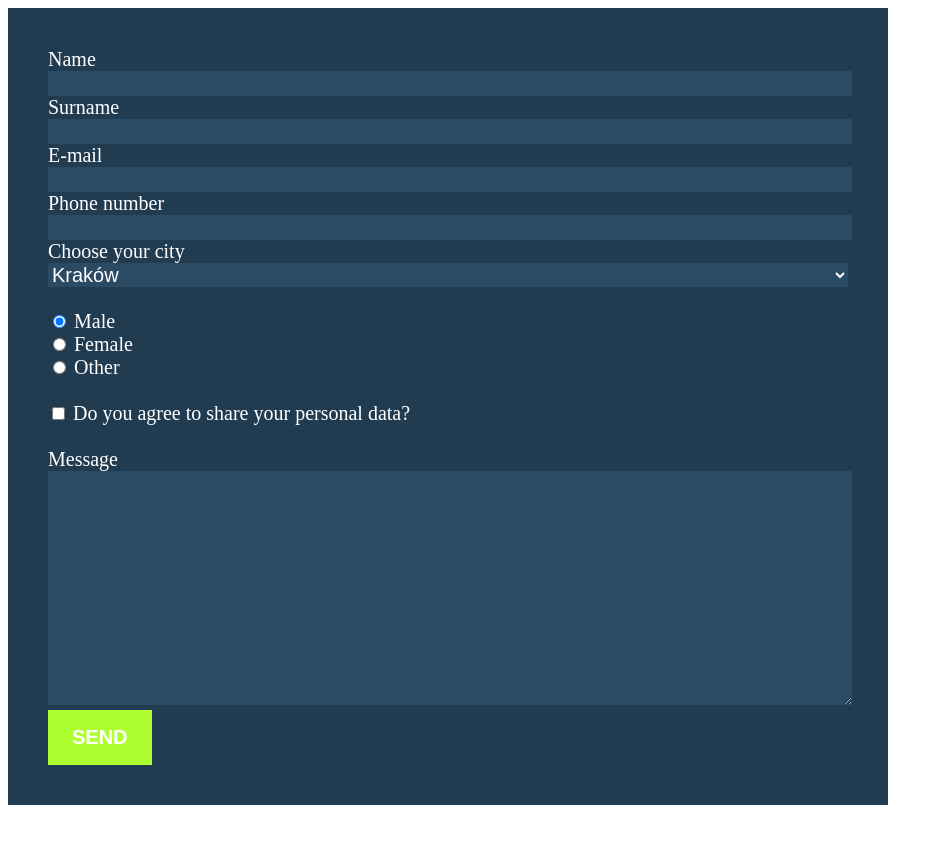
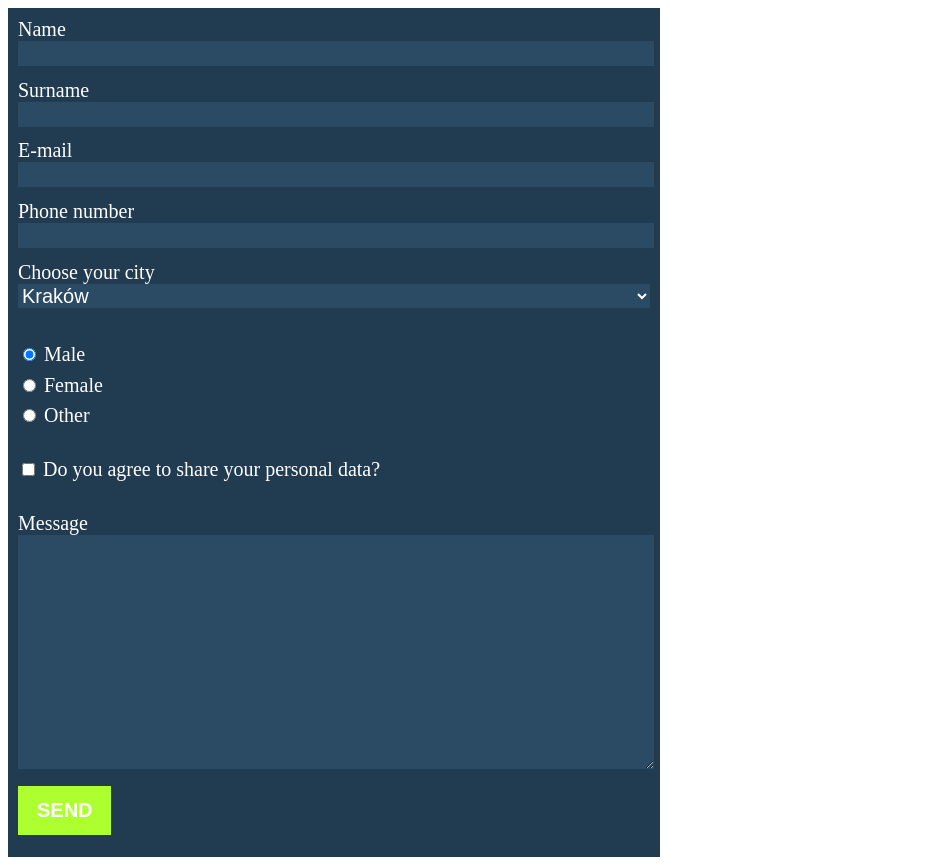
Before and after one commit to mateuszmolka/CSS-Advanced, a plain HTML site: page Materials/ZADANIE/index.html in a window 1280 px wide. Shown: the whole page, without its empty margins (0-943 px from the left). Before the commit the page ends 813 px from the top, so only its background shows below. Drawn offline with Linux system fonts and the light colour scheme.

Commit message:
Zadanie finished

```diff
--- a/Materials/ZADANIE/css/style.css
+++ b/Materials/ZADANIE/css/style.css
@@ -9,9 +9,10 @@ input[type="text"],input[type="email"],input[type="tel"],select[name="City"], te
 
 
 form{
-    width: 100vh;
+    width: 50%;
+    height: 50%;
     background-color: #213b50;
-    padding: 40px;
+    padding: 10px;
     position: relative;
 }
 
@@ -19,6 +20,7 @@ form{
 input, textarea, select, textarea{
     background-color: #2b4a64;
     border-style: none;
+    margin-bottom: 2%;
 }
 
 select:focus,input:focus, textarea:focus{
```
